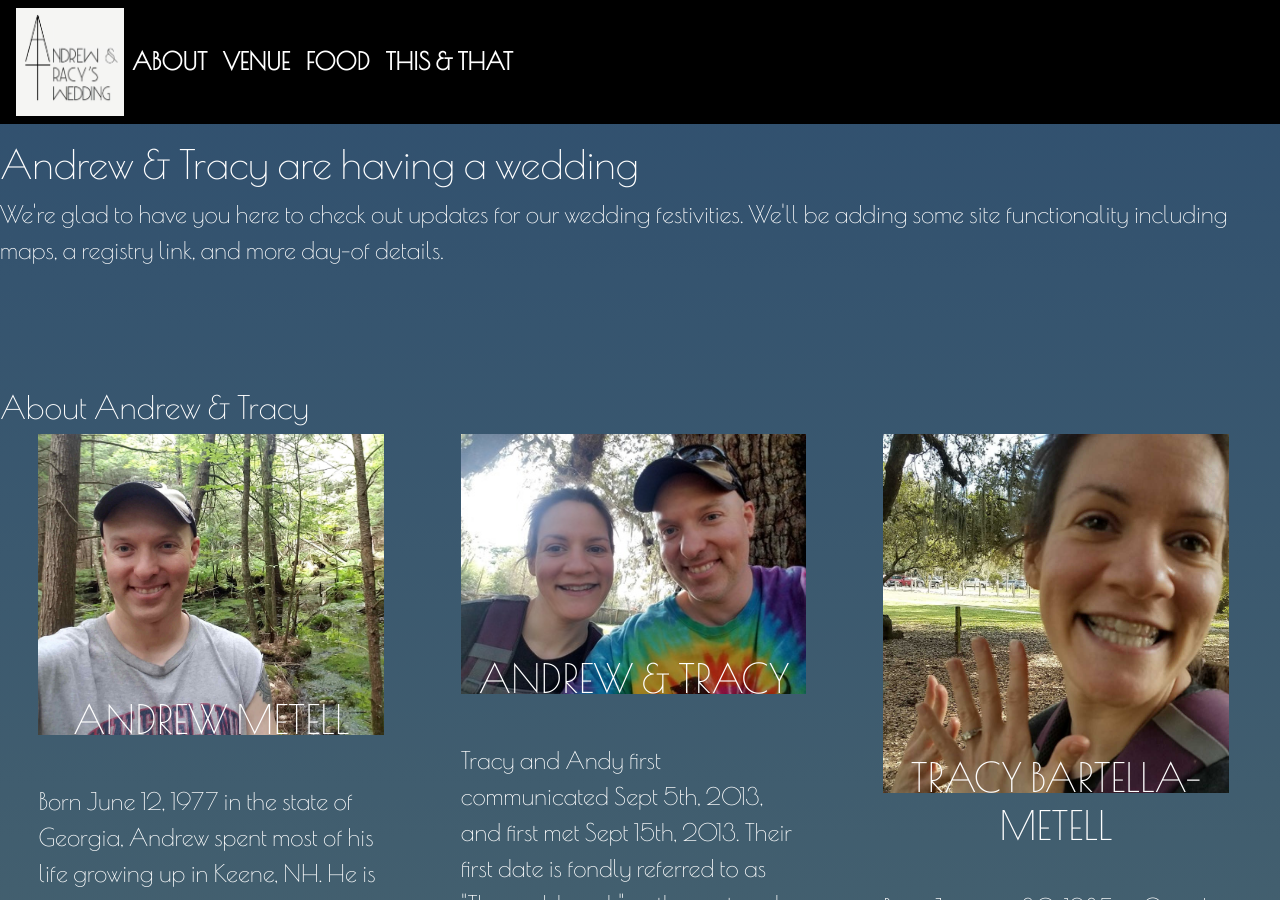
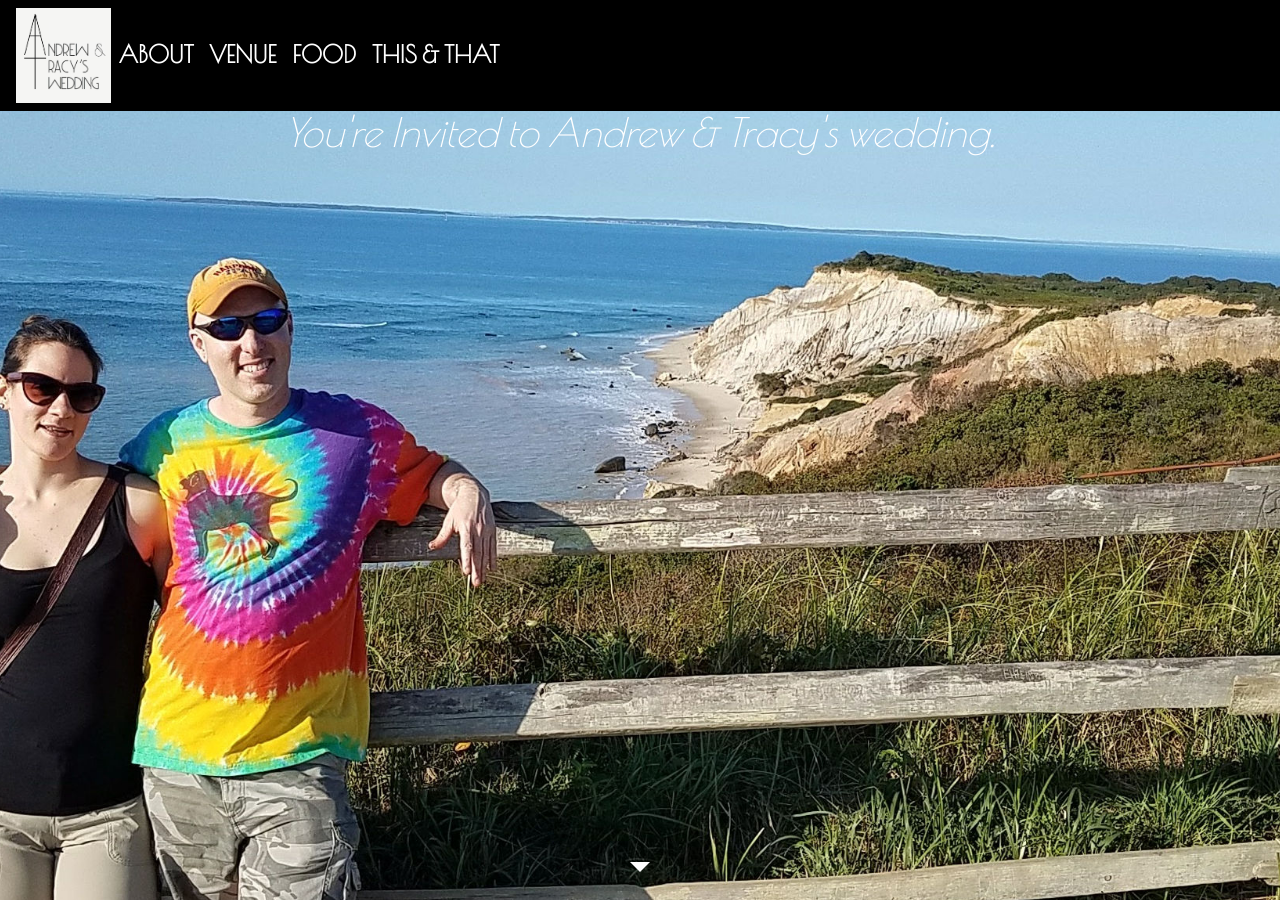
Before and after one commit to andreus42/andrewtracywedding, a Jekyll site: the page built from index.html, in a window 1280 px wide and 900 px high. Built offline with Jekyll 4.4.1, drawn with Linux system fonts in a browser that asks for light colours.

```diff
--- a/index.html
+++ b/index.html
@@ -2,17 +2,24 @@
 layout: default
 ---
 <div class="content-container">
+  <div class="full-hero hero-home">
+      <!-- <img src="images/tracy_andy_gayhead.jpg"> -->
+      <h1><center><em>
+        You're Invited to Andrew & Tracy's wedding.
+      </center></em></h1>
+  </div>
+
   <h1>Andrew & Tracy are having a wedding</h1>
   We're glad to have you here to check out updates for our wedding festivities.
   We'll be adding some site functionality including maps, a registry link, and more day-of details.
 
   <a name="about">
-    <h2 style="padding-top: 120px;">About Andrew & Tracy</h2>
+    <h2 style="padding-top: 105px;">About Andrew & Tracy</h2>
   </a>
 
   <div class="bio-wrapper">
     <div class="bio-box">
-      <img src="images/andrew_gorge_woods.jpg">
+      <a href="andrew.html"><img src="images/andrew_gorge_woods.jpg"></a>
       <h3>Andrew Metell</h3>
       <div class="bio-copy">
         <p>Born June 12, 1977 in the state of Georgia, Andrew spent most of his life
@@ -56,15 +63,15 @@
 <div class="content-container">
     <center>
       <div>
-        <a name="venue"><h2 style="padding-top: 120px; margin-top: -300px;">The Best View Barn</h2></a>
+        <a name="venue"><h2 style="padding-top: 105px; margin-top: -150px;">The Best View Barn</h2></a>
         <!-- <a name="venue"><h2 style="padding-top: 85px; margin-top: -300px;">The Best View Barn</h2></a> -->
         <!-- <a name="venue"><h2>The Best View Barn</h2></a> -->
         4846 Brown Rd<br>
         Munnsville, NY 13409<br>
-        <img src="images/best_view.jpg" height="50%" width="50%">
+        <img src="images/best_view.jpg" height="75%" width="75%">
       </div>
       <div>
-        <a name="food"><h2>Food by Zeinas</h2></a>
+        <a name="food"><h2 style="padding-top: 105px;">Food by Zeinas</h2></a>
         <!-- <a name="food"><h2 style="padding-top: 120px; margin-top: -300px;">Food by Zeinas</h2></a> -->
         <p>Cocktail hour appetizers and reception dinner will be Lebanese-style Mediterranean,
           provided by the friendly Zeinas family, who run a cafe in Utica, NY. When
@@ -76,10 +83,10 @@
         of fresh fruit pies, provisioned from North Star Orchards, in Westmoreland, NY.
         </p>
 
-        <img src="images/zeinas.jpg" height="50%" width="50%">
+        <img src="images/zeinas.jpg" height="75%" width="75%">
       </div>
     <div>
-      <a name="thisandthat"><h2 style="padding-top: 120px; margin-top: -150px;">
+      <a name="thisandthat"><h2 style="padding-top: 120px; marin-top: -60px;">
         THIS & THAT ABOUT OUR WEDDING</h2></a>
       <h3>WHAT TO WEAR?</h3>
        <ul>
--- a/main.css
+++ b/main.css
@@ -9,13 +9,13 @@
   /* background: linear-gradient(to bottom, #4d1300 0%, #ffeecc 100%); */
   /* background: linear-gradient(to bottom, #0033cc 0%, #009900 100%); */
   /* background: linear-gradient(to bottom, #2f4f6f 0%, #3f6f2f 100%); */
-  background: linear-gradient(to bottom, #2f4f6f 0%, #85966E 100%);
+  background: linear-gradient(to bottom, #506B7E 0%, #85966E 100%);
 }
 .content-container {
   align-content: center;
   display: flex;
   flex-direction: column;
-  padding-top: 70px;
+  padding-top: 6vh;
   width: 100%;
 }
 
@@ -57,8 +57,8 @@
 }
 .header-logo img {
   margin: 30px, 5vh, 5vh, 5vh;
-  width: 12vh;
-  height: 12vh;
+  width: 10.5vh;
+  height: 10.5vh;
 }
 .header-nav {
   float: right;
@@ -96,10 +96,11 @@
 }
 /* HERO STYLES */
 .full-hero {
-  background-color: #c7dbfc;
+  background-color: #00aa00;
   background-size: cover;
   box-sizing: border-box;
-  height: 90vh;
+  height: 95vh;
+  position: left;
 }
 .full-hero:after {
   bottom: 2vh;
@@ -113,7 +114,7 @@
   width: 0;
 }
 .hero-home {
-  background-image: url(../images/shark.jpg);
+  background-image: url(images/tracy_andy_gayhead.jpg);
   background-position: center top;
 }
 .hero-content {
```
Also changed, not shown: _layouts/personal.html (added, +11 -0 lines), andrew.html (added, +10 -0 lines), images/tracy_andy_gayhead.jpg (added), 6 other files.
